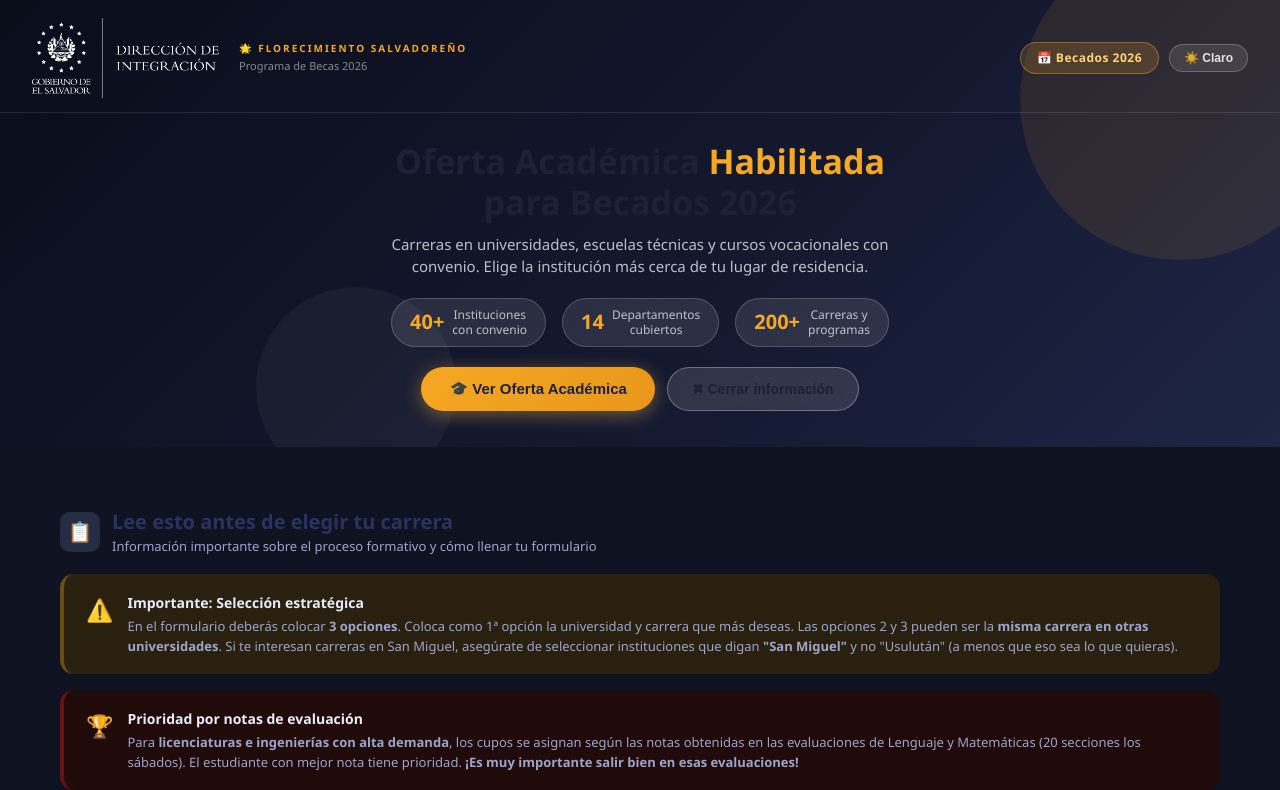
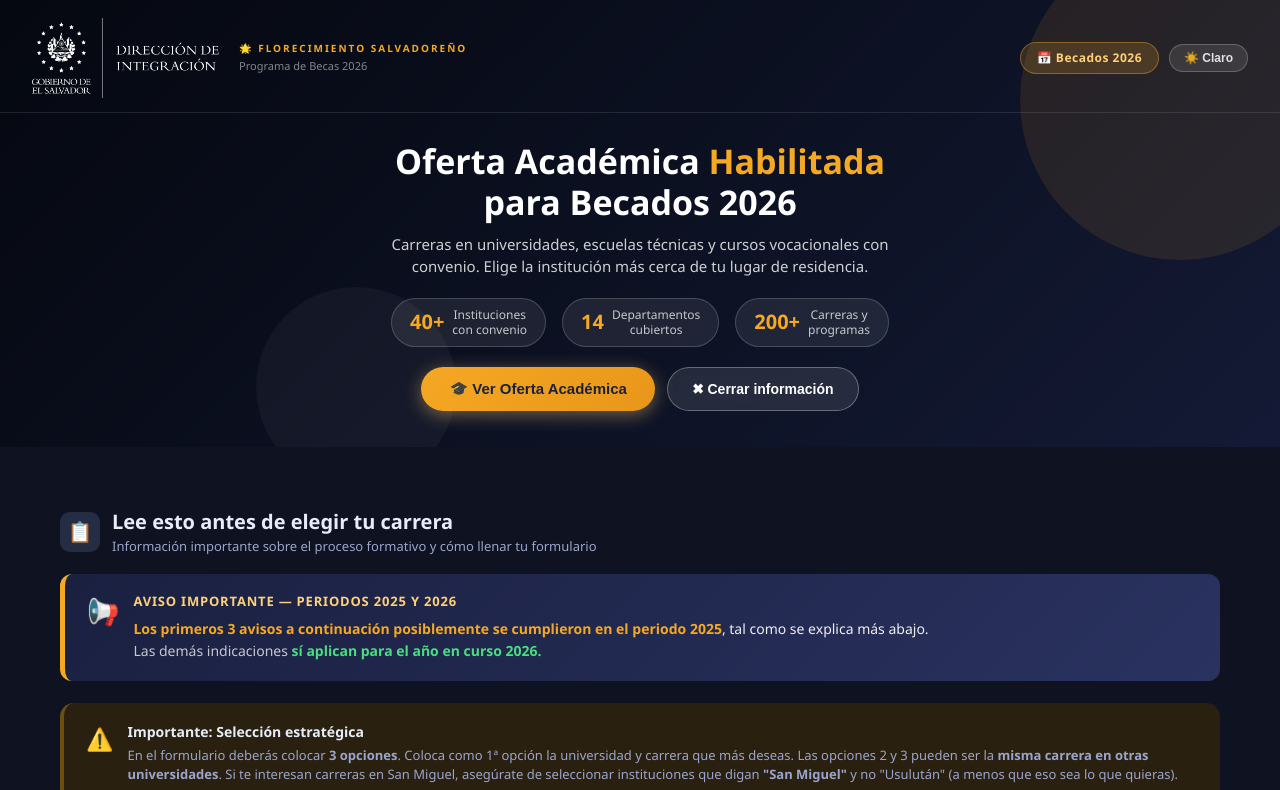
Before and after one commit to sitioweb001/PROCESO-FORMATIVO-, a plain HTML site: page index.html in a window 1280 px wide. Both pictures are taken after a click on the button "🌙 Oscuro". Shown: the top 790 px of the page. Drawn offline with Linux system fonts and the light colour scheme.

```diff
--- a/index.html
+++ b/index.html
@@ -69,6 +69,40 @@
   [data-theme="dark"] .filter-toggle-btn { background: #1C2235; border-color: #2E3555; color: #9BA5CC; }
   [data-theme="dark"] .process-step { background: #1C2235; }
   [data-theme="dark"] .cert-card { background: #1C2235; border-color: #2E3555; }
+
+  /* Dark mode: header hero area — text visibility */
+  [data-theme="dark"] header {
+    background: linear-gradient(135deg, #050810 0%, #0D1225 60%, #141A35 100%);
+  }
+  [data-theme="dark"] .header-hero h1 { color: #FFFFFF; }
+  [data-theme="dark"] .header-hero h1 span { color: var(--gold); }
+  [data-theme="dark"] .header-hero p { color: rgba(255,255,255,0.80); }
+
+  /* Dark mode: stat pills */
+  [data-theme="dark"] .stat-pill {
+    background: rgba(255,255,255,0.08);
+    border-color: rgba(255,255,255,0.18);
+  }
+  [data-theme="dark"] .stat-pill .num { color: var(--gold); }
+  [data-theme="dark"] .stat-pill .lbl { color: rgba(255,255,255,0.75); }
+
+  /* Dark mode: hero secondary button */
+  [data-theme="dark"] .hero-btn-secondary {
+    background: rgba(255,255,255,0.10);
+    border-color: rgba(255,255,255,0.30);
+    color: #ffffff;
+  }
+  [data-theme="dark"] .hero-btn-secondary:hover {
+    background: rgba(255,255,255,0.18);
+    border-color: rgba(255,255,255,0.50);
+  }
+
+  /* Dark mode: instrucciones section title */
+  [data-theme="dark"] #instrucciones { background: #0F1220; }
+  [data-theme="dark"] #instrucciones h2 { color: #E8ECF8; }
+  [data-theme="dark"] #instrucciones p { color: #9BA5CC; }
+  [data-theme="dark"] .section-title h2 { color: #E8ECF8; }
+  [data-theme="dark"] .section-title p { color: #9BA5CC; }
 
   /* Dark mode toggle button */
   .dark-mode-btn {
@@ -1286,6 +1320,18 @@
       <div>
         <h2>Lee esto antes de elegir tu carrera</h2>
         <p>Información importante sobre el proceso formativo y cómo llenar tu formulario</p>
+      </div>
+    </div>
+
+    <!-- Aviso 2025/2026 -->
+    <div style="background:linear-gradient(135deg,#1A2040,#2A3260);border-left:5px solid #F5A824;border-radius:12px;padding:18px 22px;margin-bottom:22px;display:flex;gap:14px;align-items:flex-start;">
+      <span style="font-size:26px;flex-shrink:0;">📢</span>
+      <div>
+        <p style="font-size:13px;font-weight:800;color:#FFD07A;text-transform:uppercase;letter-spacing:0.8px;margin-bottom:6px;">Aviso importante — Periodos 2025 y 2026</p>
+        <p style="font-size:14px;color:rgba(255,255,255,0.92);line-height:1.6;margin:0;">
+          <strong style="color:#F5A824;">Los primeros 3 avisos a continuación posiblemente se cumplieron en el periodo 2025</strong>, tal como se explica más abajo. <br>
+          <span style="color:rgba(255,255,255,0.75);">Las demás indicaciones <strong style="color:#4ade80;">sí aplican para el año en curso 2026.</strong></span>
+        </p>
       </div>
     </div>
 
```
